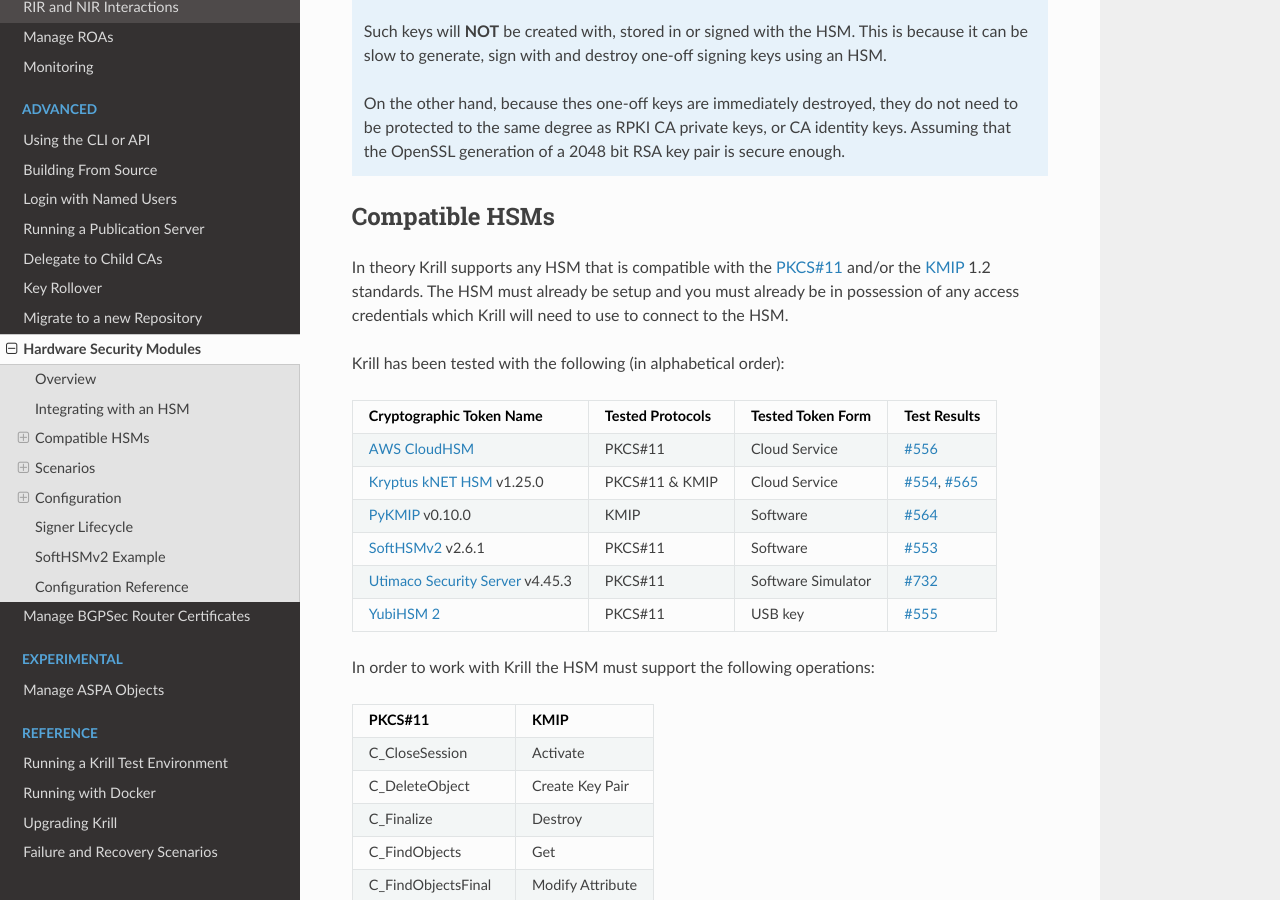
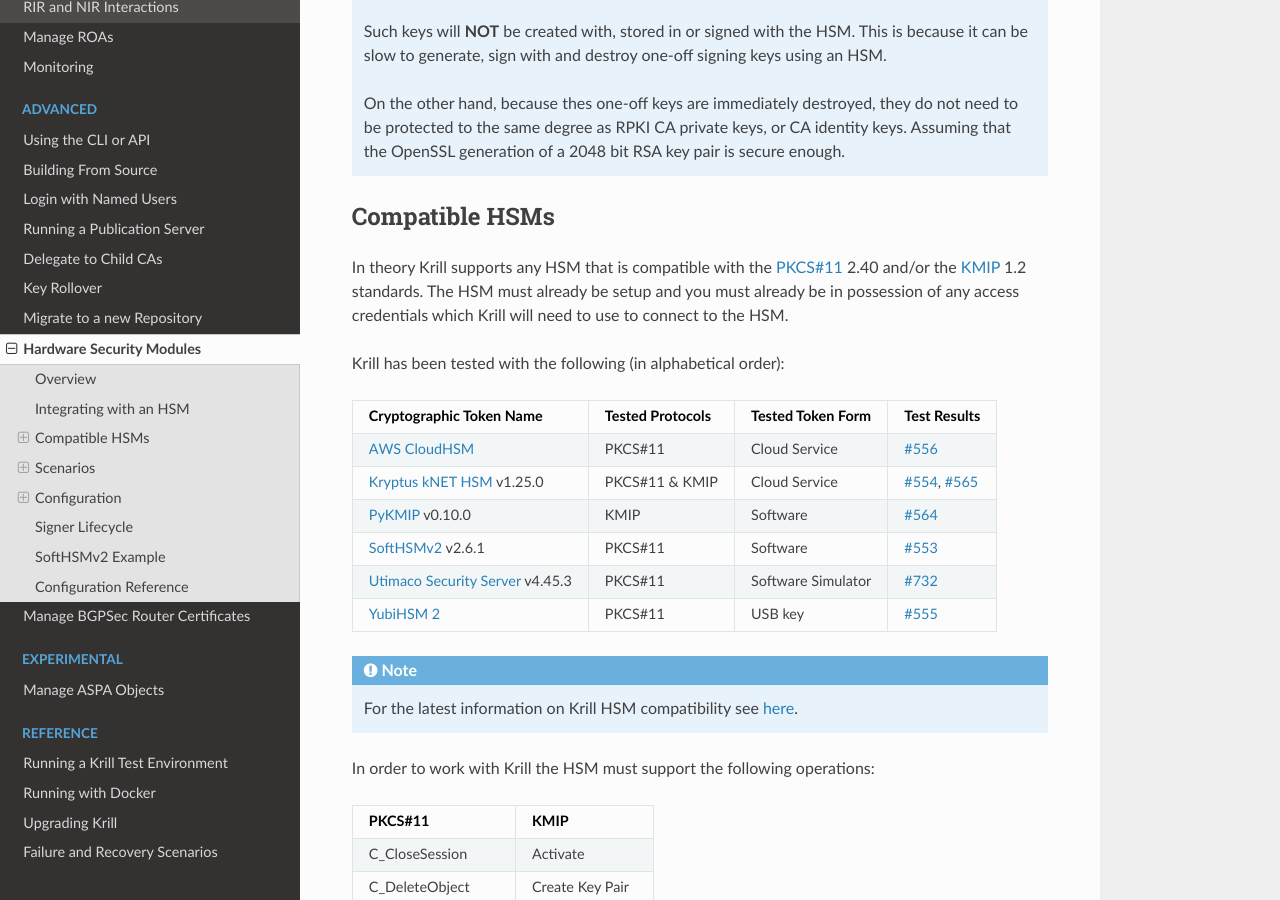
Before and after one commit to NLnetLabs/krill-manual, a Sphinx documentation site: the page built from source/hsm.rst, in a window 1280 px wide and 900 px high, scrolled down 1181 px. Built offline with Sphinx 7.4.7 and the Read the Docs theme 2.0.0, drawn with Linux system fonts in a browser that asks for light colours; the version number could not be read and is left out.

Commit message:
Point users to the latest HSM interop testing information. (#21)

```diff
--- a/source/hsm.rst
+++ b/source/hsm.rst
@@ -76,10 +76,11 @@
 ---------------
 
 In theory Krill supports any HSM that is compatible with the
-`PKCS#11 <https://www.oasis-open.org/committees/tc_home.php?wg_abbrev=pkcs11>`_ and/or the
-`KMIP <https://www.oasis-open.org/committees/tc_home.php?wg_abbrev=kmip>`_ 1.2 standards. The HSM must already be
-setup and you must already be in possession of any access credentials which Krill will need to use to connect to the
-HSM.
+`PKCS#11 <https://www.oasis-open.org/committees/tc_home.php?wg_abbrev=pkcs11>`_
+2.40 and/or the `KMIP <https://www.oasis-open.org/committees/tc_home.php?wg_abbrev=kmip>`_
+1.2 standards. The HSM must already be setup and you must already be in
+possession of any access credentials which Krill will need to use to
+connect to the HSM.
 
 Krill has been tested with the following (in alphabetical order):
 
@@ -93,6 +94,9 @@
 `Utimaco Security Server`_ v4.45.3   PKCS#11            Software Simulator   `#732`_
 `YubiHSM 2`_                         PKCS#11            USB key              `#555`_
 ==================================   ================   ==================   ============
+
+.. Note:: For the latest information on Krill HSM compatibility
+          see `here <https://github.com/NLnetLabs/krill/issues?q=label%3A%22interop+testing%22+label%3A%22hsm%22>`_.
 
 .. _AWS CloudHSM: https://aws.amazon.com/cloudhsm/
 .. _Kryptus kNET HSM: https://www.kryptus.com/knet/
```
